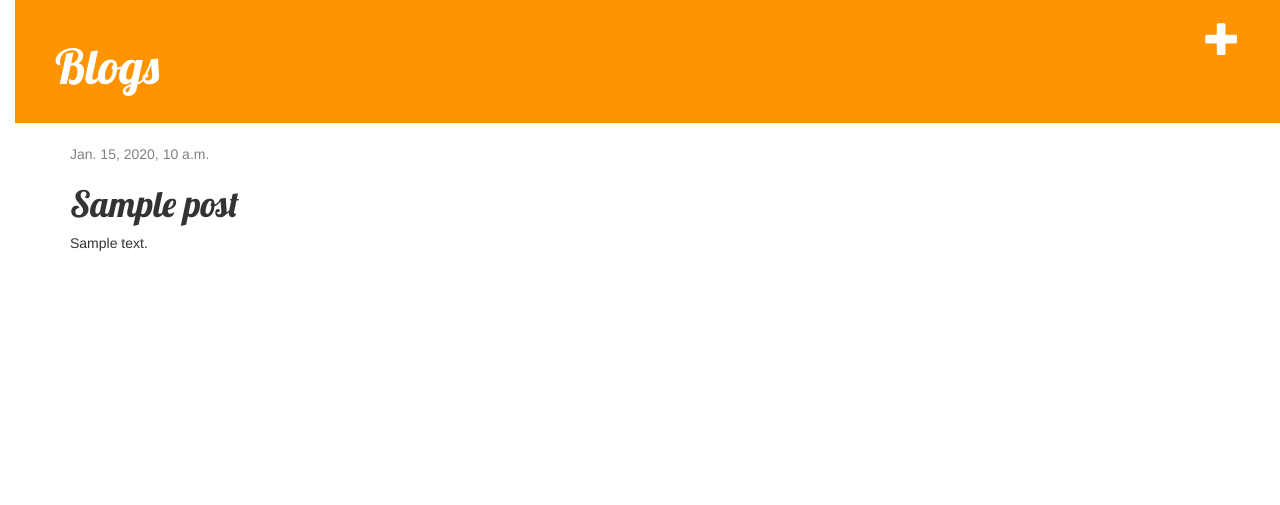
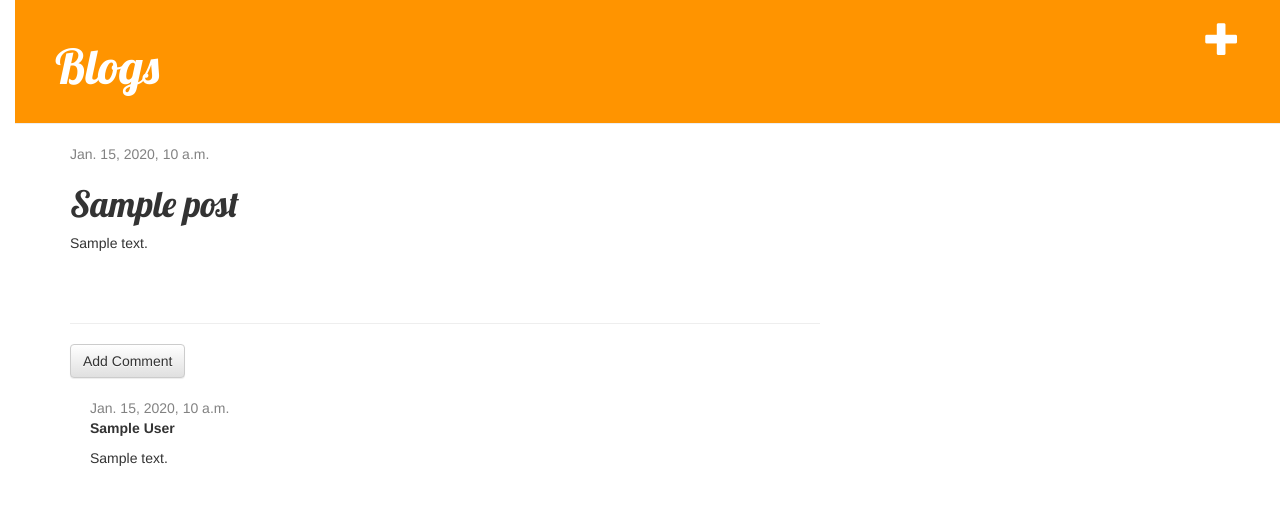
Before and after one commit to SLakhani1/Django-Blogging-Polling-Web-Application, a Django app: page /blogs/post/1/ in a window 1280 px wide. Shown: the top 505 px of the page. Run offline with Django 3.2, Linux system fonts and the light colour scheme; tables that the repository leaves empty hold one stand-in row (values such as "Sample post"); some libraries are stand-ins or nearby versions.

Commit message:
Added comment feature

```diff
--- a/blogs/admin.py
+++ b/blogs/admin.py
@@ -1,4 +1,5 @@
 from django.contrib import admin
-from .models import Post
+from .models import Post, Comment
 
 admin.site.register(Post)
+admin.site.register(Comment)
--- a/blogs/models.py
+++ b/blogs/models.py
@@ -16,3 +16,17 @@ class Post(models.Model):
 
     def __str__(self):
         return self.title
+
+class Comment(models.Model):
+    post = models.ForeignKey('blogs.Post', on_delete=models.CASCADE, related_name='comments')
+    author = models.CharField(max_length=200)
+    text = models.TextField()
+    created_date = models.DateTimeField(default = timezone.now)
+    approved_comment = models.BooleanField(default = False)
+
+    def approve(self):
+        self.approved_comment = True
+        self.save()
+
+    def __str__(self):
+        return self.text
--- a/blogs/static/css/blogs.css
+++ b/blogs/static/css/blogs.css
@@ -52,3 +52,7 @@ h1, h2, h3, h4 {
 .post h1 a, .post h1 a:visited {
     color: #000000;
 }
+
+.comment {
+    margin: 20px 0px 20px 20px;
+}
--- a/blogs/templates/blogs/post_detail.html
+++ b/blogs/templates/blogs/post_detail.html
@@ -13,4 +13,15 @@
             <h1>{{ post.title }}</h1>
         <p>{{ post.text | linebreaksbr }}</p>
     </div>
+    <hr>
+    <a class="btn btn-default" href="{% url 'blogs:add_comment_to_post' pk=post.pk %}">Add Comment</a>
+    {% for comment in post.comments.all %}
+        <div class="comment">
+            <div class="date">{{ comment.created_date }}</div>
+            <strong>{{ comment.author }}</strong>
+            <p>{{ comment.text|linebreaks }}</p>
+        </div>
+    {% empty %}
+        <p>No comments here yet :(</p>
+    {% endfor %}
 {% endblock %}
--- a/blogs/templates/blogs/post_list.html
+++ b/blogs/templates/blogs/post_list.html
@@ -7,6 +7,7 @@
             </div>
             <h1><a href="{% url 'blogs:post_detail' pk=post.pk %}">{{ post.title }}</a></h1>
             <p>{{ post.text|linebreaksbr }}</p>
+            <a href="{% url 'blogs:post_detail' pk=post.pk %}">Comments: {{ post.comments.count }}</a>
         </div>
     {% endfor %}
 {% endblock %}
--- a/blogs/urls.py
+++ b/blogs/urls.py
@@ -6,5 +6,6 @@ urlpatterns = [
     path('', views.post_list, name='post_list'),
     path('post/<int:pk>/', views.post_detail, name='post_detail'),
     path('post/new/', views.post_new, name='post_new'),
-    path('post/<int:pk>/edit', views.post_edit, name='post_edit'),
+    path('post/<int:pk>/edit/', views.post_edit, name='post_edit'),
+    path('post/<int:pk>/comment/',views.add_comment_to_post, name='add_comment_to_post'),
 ]
--- a/blogs/views.py
+++ b/blogs/views.py
@@ -1,7 +1,7 @@
 from django.shortcuts import render, get_object_or_404, redirect
 from .models import Post
 from django.utils import timezone
-from .forms import PostForm
+from .forms import PostForm,CommentForm
 
 def post_list(request):
     posts = Post.objects.filter(published_date__lte=timezone.now()).order_by('published_date')
@@ -37,3 +37,16 @@ def post_edit(request, pk):
     else:
         form = PostForm(instance=post)
     return render(request, 'blogs/post_edit.html', {'form': form})
+
+def add_comment_to_post(request,pk):
+    post = get_object_or_404(Post,pk=pk)
+    if request.method == "POST":
+        form = CommentForm(request.POST)
+        if form.is_valid():
+            comment = form.save(commit=False)
+            comment.post = post
+            comment.save()
+            return redirect('blogs:post_detail', pk=post.pk)
+    else:
+        form = CommentForm()
+    return render(request, 'blogs/add_comment_to_post.html', {'form': form})
--- a/mysite/settings.py
+++ b/mysite/settings.py
@@ -114,7 +114,7 @@ USE_I18N = True
 
 USE_L10N = True
 
-USE_TZ = True
+USE_TZ = False
 
 
 # Static files (CSS, JavaScript, Images)
```
Also changed, not shown: blogs/forms.py (+7 -1 lines), blogs/templates/blogs/add_comment_to_post.html (added, +9 -0 lines), blogs/migrations/0002_comment.py (added).
